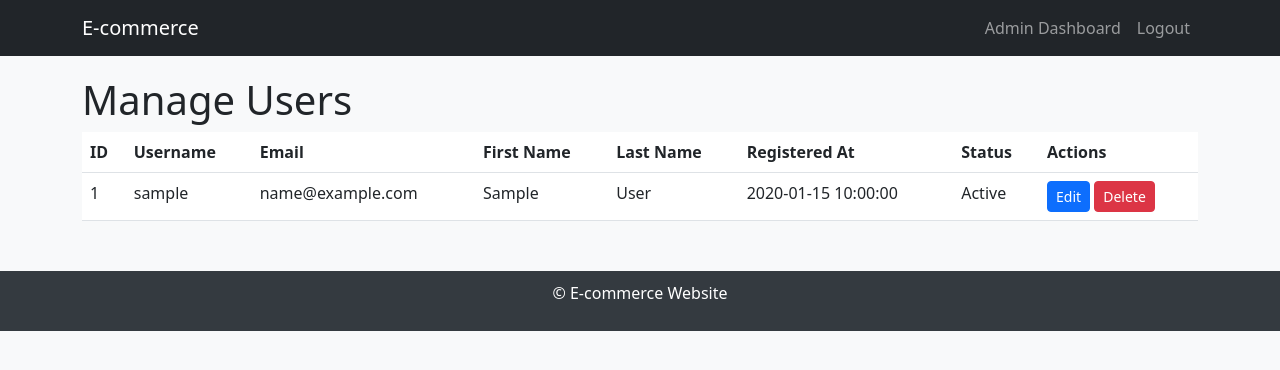
After one commit to v2kv/graduation, a Flask app: page /admin/users in a window 1280 px wide. The commit adds this page. Shown: the top 370 px of the page. Run offline with Flask 3, Linux system fonts and the light colour scheme; a user stored in the database is signed in; tables that the repository leaves empty hold one stand-in row (values such as "Sample post").

```diff
--- a/routes.py
+++ b/routes.py
@@ -5,6 +5,10 @@ from models import Admin, User, Item, ShoppingCart, CartItem, Order, Category, O
 from werkzeug.security import generate_password_hash, check_password_hash
 from functools import wraps
 from sqlalchemy.orm import joinedload
+from db import reset_auto_increment
+import logging
+
+logging.basicConfig(level=logging.DEBUG)
 
 # Blueprints
 index_bp = Blueprint('index', __name__)
@@ -14,6 +18,8 @@ item_bp = Blueprint('item', __name__)
 cart_bp = Blueprint('cart', __name__)
 order_bp = Blueprint('order', __name__)
 
+# admin required flag for routes only accessible by admins
+
 def admin_required(func):
     @wraps(func)
     def decorated_view(*args, **kwargs):
@@ -22,6 +28,7 @@ def admin_required(func):
             return redirect(url_for('index'))
         return func(*args, **kwargs)
     return decorated_view
+
 
 @index_bp.route('/')
 def index():
@@ -135,6 +142,7 @@ def delete_category(category_id):
     category = Category.query.get_or_404(category_id)
     db.session.delete(category)
     db.session.commit()
+    reset_auto_increment(db, 'categories', 'category_id')
     flash('Category deleted successfully', 'success')
     return redirect(url_for('admin.manage_categories'))
 
@@ -156,22 +164,15 @@ def add_item():
         item_description = request.form['item_description']
         item_price = request.form['item_price']
         category_id = request.form['category_id']
-        tags = request.form['tags'].split(',')
+        tag_ids = request.form.getlist('tags')
 
         new_item = Item(item_name=item_name, item_description=item_description, item_price=item_price, category_id=category_id)
         db.session.add(new_item)
         db.session.commit()
 
-        for tag_name in tags:
-            tag_name = tag_name.strip()
-            if tag_name:
-                tag = Tag.query.filter_by(tag_name=tag_name).first()
-                if not tag:
-                    tag = Tag(tag_name=tag_name)
-                    db.session.add(tag)
-                    db.session.commit()
-                item_tag = ItemTag(item=new_item, tag=tag)
-                db.session.add(item_tag)
+        for tag_id in tag_ids:
+            item_tag = ItemTag(item_id=new_item.item_id, tag_id=tag_id)
+            db.session.add(item_tag)
 
         db.session.commit()
 
@@ -179,7 +180,8 @@ def add_item():
         return redirect(url_for('admin.manage_items'))
 
     categories = Category.query.all()
-    return render_template('admin/add_item.html', categories=categories)
+    tags = Tag.query.all()
+    return render_template('admin/add_item.html', categories=categories, tags=tags)
 
 @admin_bp.route('/admin/items/<int:item_id>/edit', methods=['GET', 'POST'])
 @login_required
@@ -194,19 +196,22 @@ def edit_item(item_id):
         item.item_price = request.form['item_price']
         item.category_id = request.form['category_id']
 
-        item.tags = []
+        # Remove existing item tags
+        ItemTag.query.filter_by(item_id=item.item_id).delete()
+
+        # Add selected tags
         selected_tag_ids = request.form.getlist('tags')
         for tag_id in selected_tag_ids:
-            tag = Tag.query.get(tag_id)
-            item.tags.append(tag)
+            item_tag = ItemTag(item_id=item.item_id, tag_id=tag_id)
+            db.session.add(item_tag)
 
         db.session.commit()
         flash('Item updated successfully', 'success')
         return redirect(url_for('admin.manage_items'))
 
     categories = Category.query.all()
-    return render_template('admin/edit_item.html', item=item, categories=categories)
-
+    item_tags = [tag.tag_id for tag in item.tags]
+    return render_template('admin/edit_item.html', item=item, categories=categories, tags=tags, item_tags=item_tags)
 
 @admin_bp.route('/admin/items/<int:item_id>/delete', methods=['POST'])
 @login_required
@@ -215,10 +220,11 @@ def delete_item(item_id):
     item = Item.query.get_or_404(item_id)
     db.session.delete(item)
     db.session.commit()
+    reset_auto_increment(db, 'items', 'item_id')
     flash('Item deleted successfully', 'success')
     return redirect(url_for('admin.manage_items'))
 
-# tag creation
+# tags
 
 @admin_bp.route('/admin/tags', methods=['GET', 'POST'])
 @login_required
@@ -233,6 +239,64 @@ def manage_tags():
 
     tags = Tag.query.all()
     return render_template('admin/manage_tags.html', tags=tags)
+
+@admin_bp.route('/admin/tags/<int:tag_id>/delete', methods=['POST'])
+@login_required
+@admin_required
+def delete_tag(tag_id):
+    tag = Tag.query.get_or_404(tag_id)
+
+    # Check if the tag is used by any items
+    if tag.items:
+        item_count = len(tag.items)
+        flash(f"Cannot delete the tag. It is used by {item_count} item(s).", 'danger')
+    else:
+        db.session.delete(tag)
+        db.session.commit()
+        reset_auto_increment(db, 'tags', 'tag_id')
+        flash('Tag deleted successfully', 'success')
+
+    return redirect(url_for('admin.manage_tags'))
+
+# user management
+
+@admin_bp.route('/admin/users')
+@login_required
+@admin_required
+def manage_users():
+    users = User.query.all()
+    return render_template('admin/manage_users.html', users=users)
+
+@admin_bp.route('/admin/users/<int:user_id>/edit', methods=['GET', 'POST'])
+@login_required
+@admin_required
+def edit_user(user_id):
+    user = User.query.get_or_404(user_id)
+
+    if request.method == 'POST':
+        user.username = request.form['username']
+        user.first_name = request.form['first_name']
+        user.last_name = request.form['last_name']
+        user.user_email = request.form['email']
+        user.is_active = 'is_active' in request.form
+        db.session.commit()
+        flash('User updated successfully', 'success')
+        return redirect(url_for('admin.manage_users'))
+
+    return render_template('admin/edit_user.html', user=user)
+
+@admin_bp.route('/admin/users/<int:user_id>/delete', methods=['POST'])
+@login_required
+@admin_required
+def delete_user(user_id):
+    user = User.query.get_or_404(user_id)
+    db.session.delete(user)
+    db.session.commit()
+    reset_auto_increment(db, 'users', 'user_id')
+    flash('User deleted successfully', 'success')
+    return redirect(url_for('admin.manage_users'))
+
+
 
 
 # User Routes
@@ -258,7 +322,6 @@ def user_register():
         return redirect(url_for('user.user_login'))
 
     return render_template('user/user_register.html')
-
 
 @user_bp.route('/user/login', methods=['GET', 'POST'])
 def user_login():
@@ -289,12 +352,10 @@ def user_dashboard():
     return render_template('user/user_dashboard.html')
 
 # Item Routes
-
 @item_bp.route('/items')
 def item_list():
     items = Item.query.all()
     return render_template('item_list.html', items=items)
-
 
 @item_bp.route('/item/<int:item_id>')
 def item_detail(item_id):
@@ -326,7 +387,6 @@ def add_to_cart(item_id):
     return redirect(url_for('item.item_detail', item_id=item_id))
 
 # Order Routes
-
 @order_bp.route('/create-order', methods=['POST'])
 @login_required
 def create_order():
@@ -356,9 +416,3 @@ def create_order():
 def order_list():
     orders = Order.query.filter_by(user_id=current_user.user_id).all()
     return render_template('order_list.html', orders=orders)
-
-@order_bp.route('/order/<int:order_id>')
-@login_required
-def order_detail(order_id):
-    order = Order.query.get_or_404(order_id)
-    return render_template('order_detail.html', order=order)
--- a/templates/admin/add_item.html
+++ b/templates/admin/add_item.html
@@ -27,7 +27,11 @@
     </div>
     <div class="form-group">
         <label for="tags">Tags:</label>
-        <input type="text" class="form-control" id="tags" name="tags" placeholder="Enter tags separated by commas">
+        <select multiple class="form-control" id="tags" name="tags">
+            {% for tag in tags %}
+            <option value="{{ tag.tag_id }}">{{ tag.tag_name }}</option>
+            {% endfor %}
+        </select>
     </div>
     <button type="submit" class="btn btn-primary">Add Item</button>
 </form>
--- a/templates/admin/admin_dashboard.html
+++ b/templates/admin/admin_dashboard.html
@@ -7,9 +7,10 @@
     <h1 class="mt-5">Admin Dashboard</h1>
     <p>Welcome, {{ current_user.username }}!</p>
     <ul class="list-group">
-        <li class="list-group-item"><a href="#">Manage Users</a></li>
+        <li class="list-group-item"><a href="{{ url_for('admin.manage_users') }}">Manage Users</a></li>
+        <li class="list-group-item"><a href="#">Manage Orders</a></li>
         <li class="list-group-item"><a href="{{ url_for('admin.manage_items') }}">Manage Items</a></li>
-        <li class="list-group-item"><a href="#">Manage Orders</a></li>
+        <li class="list-group-item"><a href="{{ url_for('admin.manage_tags') }}">Manage Tags</a></li>
         <li class="list-group-item"><a href="{{ url_for('admin.manage_categories') }}">Manage Categories</a></li>
         <li class="list-group-item"><a href="{{ url_for('admin.admin_logout') }}">Logout</a></li>
     </ul>
--- a/templates/admin/manage_categories.html
+++ b/templates/admin/manage_categories.html
@@ -9,6 +9,7 @@
 <table class="table">
     <thead>
         <tr>
+            <th>ID</th>
             <th>Category Name</th>
             <th>Parent Category</th>
             <th>Actions</th>
@@ -17,6 +18,7 @@
     <tbody>
         {% for category in categories recursive %}
             <tr {% if not category.parent_category %}class="table-primary"{% endif %}>
+                <td> {{ category.category_id }} </td>
                 <td>
                     {% if category.subcategories %}
                         <strong>{{ category.category_name }}</strong>
--- /dev/null
+++ b/templates/admin/manage_users.html
@@ -0,0 +1,39 @@
+{% extends 'layout.html' %}
+
+{% block content %}
+<h1>Manage Users</h1>
+
+<table class="table">
+    <thead>
+        <tr>
+            <th>ID</th>
+            <th>Username</th>
+            <th>Email</th>
+            <th>First Name</th>
+            <th>Last Name</th>
+            <th>Registered At</th>
+            <th>Status</th>
+            <th>Actions</th>
+        </tr>
+    </thead>
+    <tbody>
+        {% for user in users %}
+        <tr>
+            <td>{{ user.user_id }}</td>
+            <td>{{ user.username }}</td>
+            <td>{{ user.user_email }}</td>
+            <td>{{ user.first_name }}</td>
+            <td>{{ user.last_name }}</td>
+            <td>{{ user.created_at }}</td>
+            <td>{{ 'Active' if user.is_active else 'Inactive' }}</td>
+            <td>
+                <a href="{{ url_for('admin.edit_user', user_id=user.user_id) }}" class="btn btn-primary btn-sm">Edit</a>
+                <form action="{{ url_for('admin.delete_user', user_id=user.user_id) }}" method="POST" class="d-inline">
+                    <button type="submit" class="btn btn-danger btn-sm" onclick="return confirm('Are you sure you want to delete this user?')">Delete</button>
+                </form>
+            </td>
+        </tr>
+        {% endfor %}
+    </tbody>
+</table>
+{% endblock %}
```
Also changed, not shown: db.py (+8 -0 lines), models.py (+11 -5 lines), templates/admin/edit_item.html (+8 -0 lines), templates/admin/edit_user.html (added, +29 -0 lines), templates/admin/manage_tags.html (added, +38 -0 lines).
